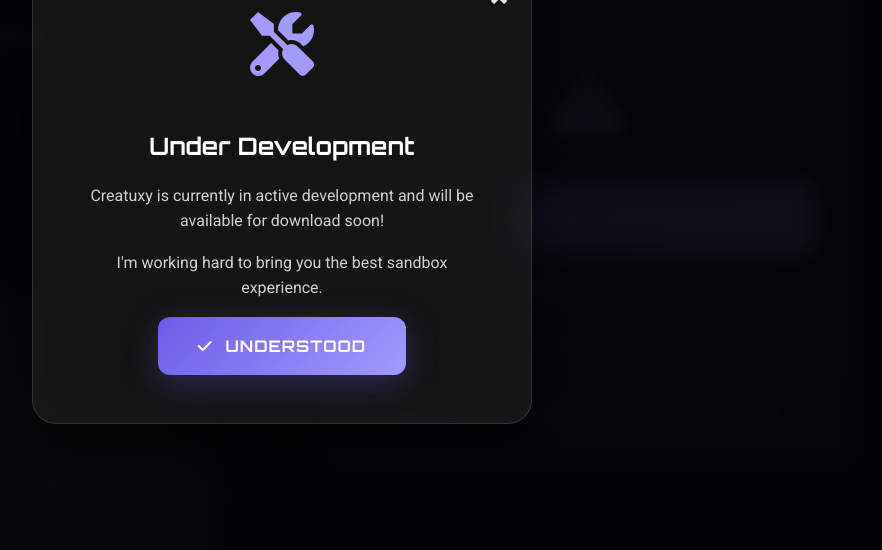
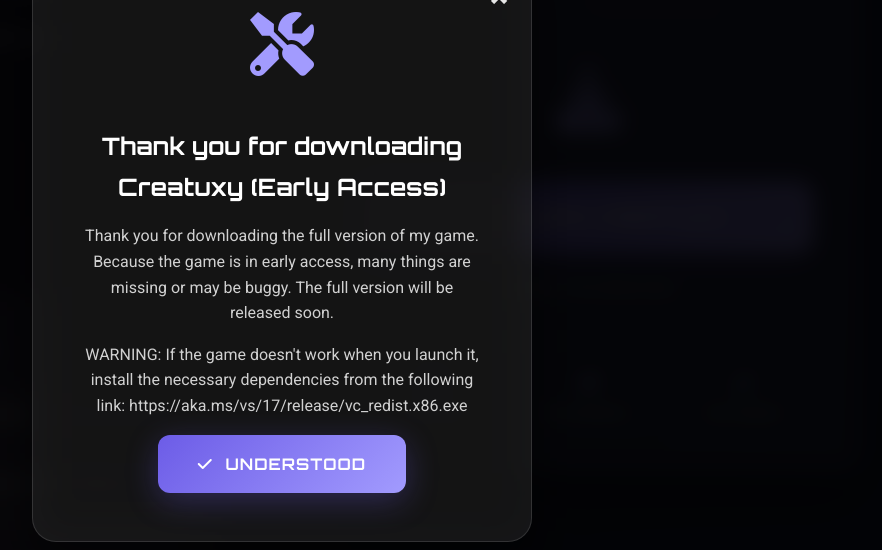
Before and after one commit to Creatuxy/Creatuxy.github.io, a plain HTML site: page index.html in a window 1280 px wide. Both pictures are taken after a click on the button "DOWNLOAD CREATUXY". Shown: the part 2555-3105 px from the top of the page, without its empty margins (358-1240 px from the left). Drawn offline with Linux system fonts and the light colour scheme.

Commit message:
index.html

```diff
--- a/index.html
+++ b/index.html
@@ -300,9 +300,9 @@
                 <i class="fas fa-tools"></i>
             </div>
             <span class="close" onclick="closeModal()">&times;</span>
-            <h2>Under Development</h2>
-            <p>Creatuxy is currently in active development and will be available for download soon!</p>
-            <p>I'm working hard to bring you the best sandbox experience.</p>
+            <h2>Thank you for downloading Creatuxy (Early Access)</h2>
+            <p>Thank you for downloading the full version of my game. Because the game is in early access, many things are missing or may be buggy. The full version will be released soon.</p>
+            <p>WARNING: If the game doesn't work when you launch it, install the necessary dependencies from the following link: https://aka.ms/vs/17/release/vc_redist.x86.exe</p>
             <button class="btn-primary" onclick="closeModal()">
                 <i class="fas fa-check"></i>
                 UNDERSTOOD
```
